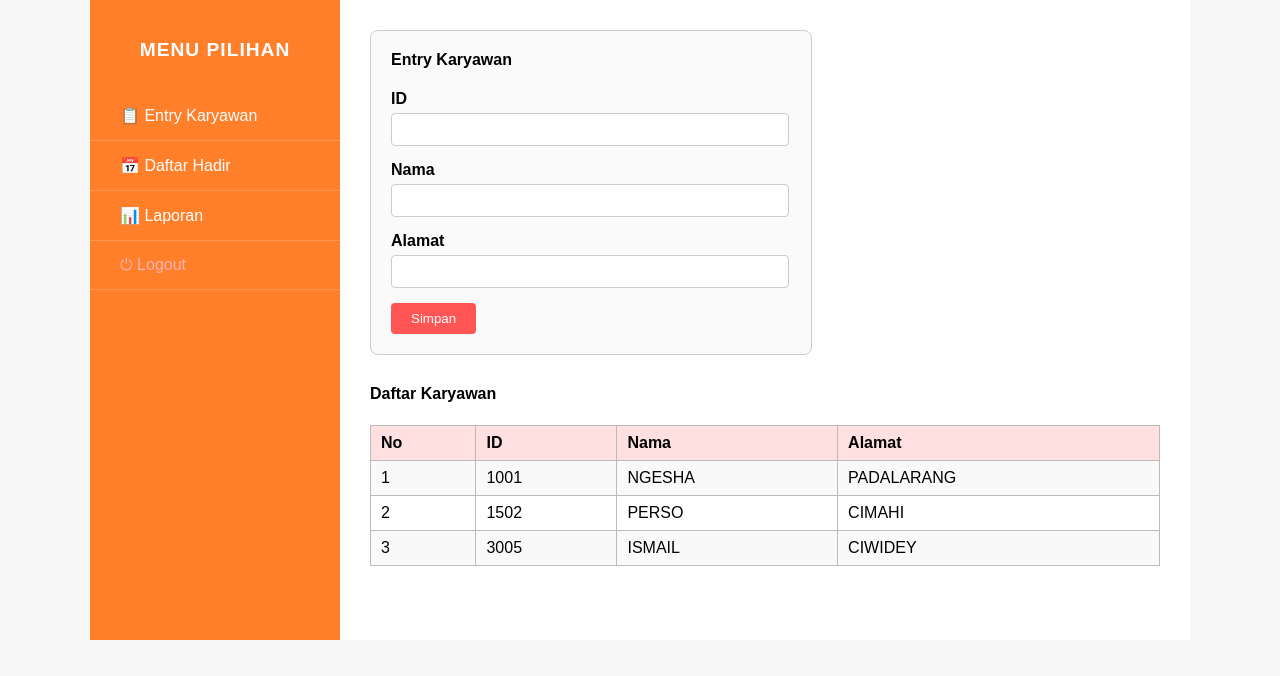
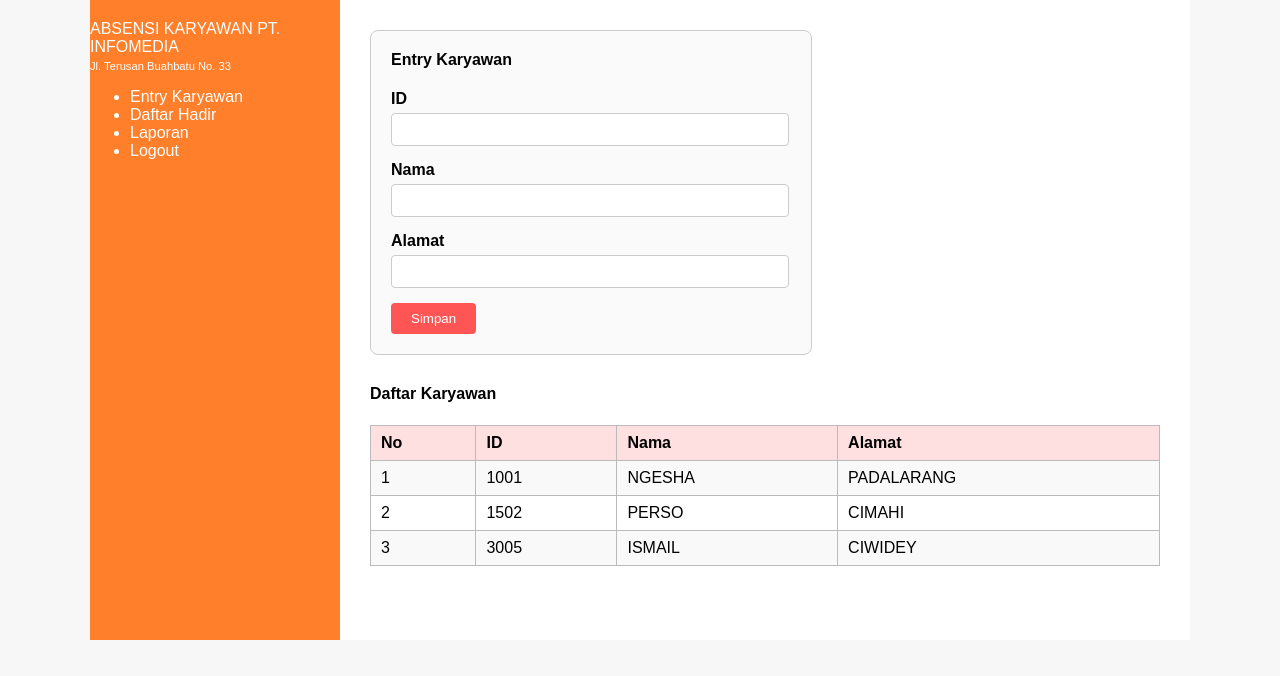
Before and after one commit to Nonaana03/PT.INFOMEDIA, a PHP site: the page made by Entry_Karyawan(Adm).php in a window 1280 px wide. Shown: the part 124-800 px from the top of the page. Run offline with PHP 8.4, Linux system fonts and the light colour scheme; a user stored in the database is signed in.

Commit message:
Menambahkan sherf <a>

```diff
--- a/Entry_Karyawan(Adm).php
+++ b/Entry_Karyawan(Adm).php
@@ -115,6 +115,13 @@
         tr:nth-child(even) {
             background: #f9f9f9;
         }
+        .sidebar-menu a {
+            color: inherit;
+            text-decoration: none;
+            display: block;
+            width: 100%;
+            height: 100%;
+        }
     </style>
 </head>
 <body>
@@ -124,12 +131,15 @@
     </div>
     <div class="container">
         <div class="sidebar">
-            <h3>MENU PILIHAN</h3>
-            <ul class="menu">
-                <li onclick="window.location.href='Entry_Karyawan.php'">📋 Entry Karyawan</li>
-                <li onclick="window.location.href='#'">📅 Daftar Hadir</li>
-                <li onclick="window.location.href='#'">📊 Laporan</li>
-                <li onclick="window.location.href='Logout.php'">⏻ Logout</li>
+            <div class="sidebar-header">
+                ABSENSI KARYAWAN PT. INFOMEDIA
+                <div style="font-size:0.7em;font-weight:normal;margin-top:4px;">Jl. Terusan Buahbatu No. 33</div>
+            </div>
+            <ul class="sidebar-menu">
+                <li><a href="Entry_Karyawan(Adm).php">Entry Karyawan</a></li>
+                <li><a href="daftar_hadir.php">Daftar Hadir</a></li>
+                <li><a href="laporan.php">Laporan</a></li>
+                <li><a href="Logout.php">Logout</a></li>
             </ul>
         </div>
         <div class="content">
```
Also changed, not shown: Dashboard.php (+12 -5 lines), daftar_hadir.php (+7 -0 lines), laporan.php (+11 -4 lines), pt.infomedia.png (deleted), pt.infomedia.png.png (added).
